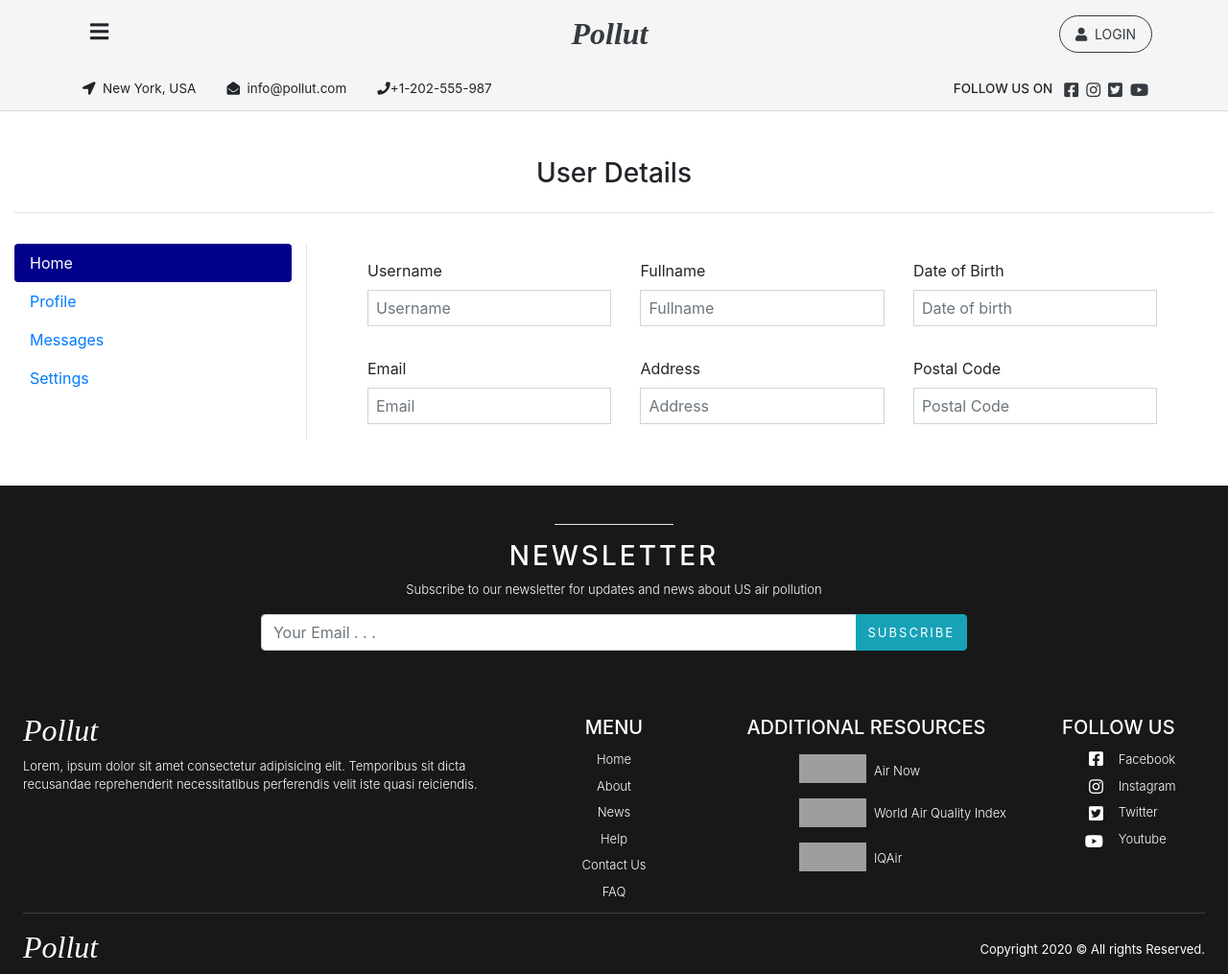
After one commit to AungKhantMin21/pollut_akm, a PHP site: page /account.php in a window 1280 px wide. The commit adds this page. Shown: the whole page at 96% size. Run offline with PHP 8.4, Linux system fonts and the light colour scheme; data that the repository does not hold is empty; some libraries are stand-ins or nearby versions; grey boxes are pictures that could not be loaded.

Commit message:
add account.php

```diff
--- /dev/null
+++ b/account.php
@@ -0,0 +1,60 @@
+<?php include("layout/header.php"); ?>
+
+<section>
+    <div class="container-fluid my-5">
+        <div class="row">
+            <div class="col-md-12 text-center">
+                <h3 class="w-100 border-bottom pb-4">User Details</h3>
+            </div>
+        </div>
+        <div class="row mt-4">
+            <div class="col-md-3 border-right mr-5">
+                <div class="nav flex-column nav-pills" id="v-pills-tab" role="tablist" aria-orientation="vertical">
+                    <a class="nav-link active bg-grenn" id="profile-tab" data-toggle="pill" href="#profile" role="tab" aria-controls="profile" aria-selected="true">Home</a>
+                    <a class="nav-link" id="v-pills-profile-tab" data-toggle="pill" href="#v-pills-profile" role="tab" aria-controls="v-pills-profile" aria-selected="false">Profile</a>
+                    <a class="nav-link" id="v-pills-messages-tab" data-toggle="pill" href="#v-pills-messages" role="tab" aria-controls="v-pills-messages" aria-selected="false">Messages</a>
+                    <a class="nav-link" id="v-pills-settings-tab" data-toggle="pill" href="#v-pills-settings" role="tab" aria-controls="v-pills-settings" aria-selected="false">Settings</a>
+                </div>
+            </div>
+            <div class="col-md-8">
+                <div class="tab-content" id="v-pills-tabContent">
+                    <div class="tab-pane fade show active" id="profile" role="tabpanel" aria-labelledby="profile-tab">
+
+                    <div class="row">
+                        <div class="col-md-4 my-3">
+                            <label>Username</label>
+                            <input type="text" class="form-control pl-2 rounded-0" name="username" value="" placeholder="Username" aria-label="Sizing example input" aria-describedby="inputGroup-sizing-default">
+                        </div>
+                        <div class="col-md-4 my-3">
+                            <label>Fullname</label>
+                            <input type="text" class="form-control pl-2 rounded-0" name="fullname" value="" placeholder="Fullname" aria-label="Sizing example input" aria-describedby="inputGroup-sizing-default">
+                        </div>
+                        <div class="col-md-4 my-3">
+                            <label>Date of Birth</label>
+                            <input type="text" class="form-control pl-2 rounded-0" name="dob" value="" placeholder="Date of birth" aria-label="Sizing example input" aria-describedby="inputGroup-sizing-default">
+                        </div>
+                        <div class="col-md-4 my-3">
+                            <label>Email</label>
+                            <input type="text" class="form-control pl-2 rounded-0" name="email" value="" placeholder="Email" aria-label="Sizing example input" aria-describedby="inputGroup-sizing-default">
+                        </div>
+                        <div class="col-md-4 my-3">
+                            <label>Address</label>
+                            <input type="text" class="form-control pl-2 rounded-0" name="address" value="" placeholder="Address" aria-label="Sizing example input" aria-describedby="inputGroup-sizing-default">
+                        </div>
+                        <div class="col-md-4 my-3">
+                            <label>Postal Code</label>
+                            <input type="text" class="form-control pl-2 rounded-0" name="postalcode" value="" placeholder="Postal Code" aria-label="Sizing example input" aria-describedby="inputGroup-sizing-default">
+                        </div>
+                    </div>
+
+                    </div>
+                    <div class="tab-pane fade" id="v-pills-profile" role="tabpanel" aria-labelledby="v-pills-profile-tab">...</div>
+
+                </div>
+            </div>
+        </div>
+    </div>
+
+</section>
+
+<?php include("layout/footer.php");?>
--- a/css/style.css
+++ b/css/style.css
@@ -147,6 +147,7 @@ header .overlay {
   z-index: 1;
 }
 
+
 @media (pointer: coarse) and (hover: none) {
   header {
     background: url('https://source.unsplash.com/XT5OInaElMw/1600x900') black no-repeat center center scroll;
@@ -155,3 +156,9 @@ header .overlay {
     display: none;
   }
 }
+
+.nav-pills .nav-link.active,
+.nav-pills .show > .nav-link {
+  color: #fff;
+  background-color: darkblue;
+}
--- a/layout/footer.php
+++ b/layout/footer.php
@@ -172,6 +172,10 @@
         $('#myModal').on('shown.bs.modal', function () {
             $('#myInput').trigger('focus')
         })
+        $('#myTab a').on('click', function (e) {
+            e.preventDefault()
+            $(this).tab('show')
+        })
     </script>
 </body>
 </html>
--- a/layout/header.php
+++ b/layout/header.php
@@ -192,11 +192,11 @@
                         <div class="col-sm-6 px-0">
                             <img src="https://img.freepik.com/free-vector/air-pollution-problem-big-city-two-children-silhouette-modern-city-with-skyscrapers-factories-garbage-pollution-cities-concept-urban-landscape-illustration_313242-19.jpg?size=626&ext=jpg&ga=GA1.2.1474196149.1603190938" class="w-100 h-100" alt="" style="filter:grayscale(100%); object-fit:cover;">
                         </div>
-                        <div class="col-sm-6" style="height:400px;">
+                        <div class="col-sm-6 pb-3">
                         <button type="button" class="close" data-dismiss="modal" aria-label="Close">
                         <span aria-hidden="true">&times;</span>
-                        </button><br>
-                        <div class="row px-2 mb-4 mt-3">
+                        </button>
+                        <div class="row px-2 mb-4 mt-5">
                         <div class="col-12 text-center">
                         <h4 class="w-100 font-weight-bold text-uppercase">Create account</h4>
                         </div>
@@ -222,11 +222,22 @@
                                 </div>
                                 <input type="password" class="form-control border-top-0 border-left-0 border-right-0 rounded-0" name="password" placeholder="Password" aria-label="Sizing example input" aria-describedby="inputGroup-sizing-default">
                             </div>
+                            <div class="input-group mb-3">
+                                <div class="input-group-prepend">
+                                    <label class="input-group-text  bg-white border-top-0 border-left-0 border-right-0 rounded-0" for="inputGroupSelect01">
+                                        <i class="fas fa-user-cog"></i>
+                                    </label>
+                                </div>
+                                <select name="status" class="custom-select border-top-0 border-left-0 border-right-0 rounded-0" id="inputGroupSelect01">
+                                    <option value="0">Admin</option>
+                                    <option selected value="1">User</option>
+                                </select>
+                            </div>
                         </div>
                     </div>
                     <div class="row px-2 mt-2">
                         <div class="col-12">
-                            <button class="btn btn-dark btn-block mb-2" type="submit">Sign Up</button>
+                            <a href='account.php' class='btn btn-dark btn-block mb-2' type='submit' >Sign Up</a>
                             <small class="text-muted">Already have an account?</small>
                             <a href="#" class="text-info" style="font-size:12px;" data-toggle="modal" data-target="#login" data-dismiss="modal" aria-label="Close">Login</a>
                         </div>
@@ -240,3 +251,67 @@
     </div>
   </div>
 </div>
+<!-- modal for account details -->
+<div class="modal fade" id="accdetails" tabindex="-1" aria-labelledby="accdetailsLabel" aria-hidden="true">
+  <div class="modal-dialog modal-lg modal-dialog-centered">
+    <div class="modal-content rounded-0">
+        <div class="modal-body p-0">
+                <div class="container fluid">
+                    <div class="row">
+                        <div class="col-sm-6 px-0">
+                            <img src="https://img.freepik.com/free-vector/air-pollution-problem-big-city-two-children-silhouette-modern-city-with-skyscrapers-factories-garbage-pollution-cities-concept-urban-landscape-illustration_313242-19.jpg?size=626&ext=jpg&ga=GA1.2.1474196149.1603190938" class="w-100 h-100" alt="" style="filter:grayscale(100%); object-fit:cover;">
+                        </div>
+                        <div class="col-sm-6 pb-3">
+                        <button type="button" class="close" data-dismiss="modal" aria-label="Close">
+                        <span aria-hidden="true">&times;</span>
+                        </button>
+                        <div class="row px-2 mb-4 mt-5">
+                        <div class="col-12 text-center">
+                        <h4 class="w-100 font-weight-bold text-uppercase">Account Details</h4>
+                        </div>
+                    </div>
+                    <form action="./updatedata.php?id=<?php echo $result['id'];?>" method="POST">
+                    <div class="row px-2">
+                        <div class="col-12">
+                            <div class="input-group mb-4">
+                                <div class="input-group-prepend">
+                                    <span class="input-group-text bg-white border-top-0 border-left-0 border-right-0 rounded-0" id="inputGroup-sizing-sm"><i class="fas fa-id-card"></i></span>
+                                </div>
+                                <input type="text" class="form-control border-top-0 border-left-0 border-right-0 rounded-0" name="fullname" placeholder="Fullname" aria-label="Sizing example input" aria-describedby="inputGroup-sizing-default">
+                            </div>
+                            <div class="input-group mb-4">
+                                <div class="input-group-prepend">
+                                    <span class="input-group-text bg-white border-top-0 border-left-0 border-right-0 rounded-0" id="inputGroup-sizing-sm"><i class="fas fa-calendar-alt"></i></span>
+                                </div>
+                                <input type="text" class="form-control border-top-0 border-left-0 border-right-0 rounded-0" name="dob" placeholder="Date of Birth" aria-label="Sizing example input" aria-describedby="inputGroup-sizing-default">
+                            </div>
+                            <div class="input-group mb-4">
+                                <div class="input-group-prepend">
+                                    <span class="input-group-text bg-white border-top-0 border-left-0 border-right-0 rounded-0" id="inputGroup-sizing-sm"><i class="fas fa-map-marker-alt"></i></span>
+                                </div>
+                                <input type="password" class="form-control border-top-0 border-left-0 border-right-0 rounded-0" name="address" placeholder="Postal Address" aria-label="Sizing example input" aria-describedby="inputGroup-sizing-default">
+                            </div>
+                            <div class="input-group mb-4">
+                                <div class="input-group-prepend">
+                                    <span class="input-group-text bg-white border-top-0 border-left-0 border-right-0 rounded-0" id="inputGroup-sizing-sm"><i class="fas fa-location-arrow"></i></span>
+                                </div>
+                                <input type="password" class="form-control border-top-0 border-left-0 border-right-0 rounded-0" name="postalcode" placeholder="Postal Code" aria-label="Sizing example input" aria-describedby="inputGroup-sizing-default">
+                            </div>
+                        </div>
+                    </div>
+                    <div class="row px-2 mt-2">
+                        <div class="col-12">
+                            <button class="btn btn-dark btn-block mb-2" type="submit">Confirm</button>
+                            <small class="text-muted">Something wrong?</small>
+                            <a href="#" class="text-info" style="font-size:12px;" data-toggle="modal" data-target="#signup" data-dismiss="modal" aria-label="Close">Go Back</a>
+                        </div>
+                    </div>
+                    </form>
+                    </div>
+                    </div>
+
+            </div>
+        </div>
+    </div>
+  </div>
+</div>
--- a/registerdata.php
+++ b/registerdata.php
@@ -21,7 +21,6 @@
     //echo "<br/>";
     //echo $status;
 
+
     $sql="INSERT INTO user(username,email, password,status) VALUES('".$username."','".$email."','".$password."','".$status."')";
-
     mysqli_query($conn,$sql);
-    header("location:index.php");
```
Also changed, not shown: accountdetails.php (added, +10 -0 lines), updatedata.php (added, +15 -0 lines).
